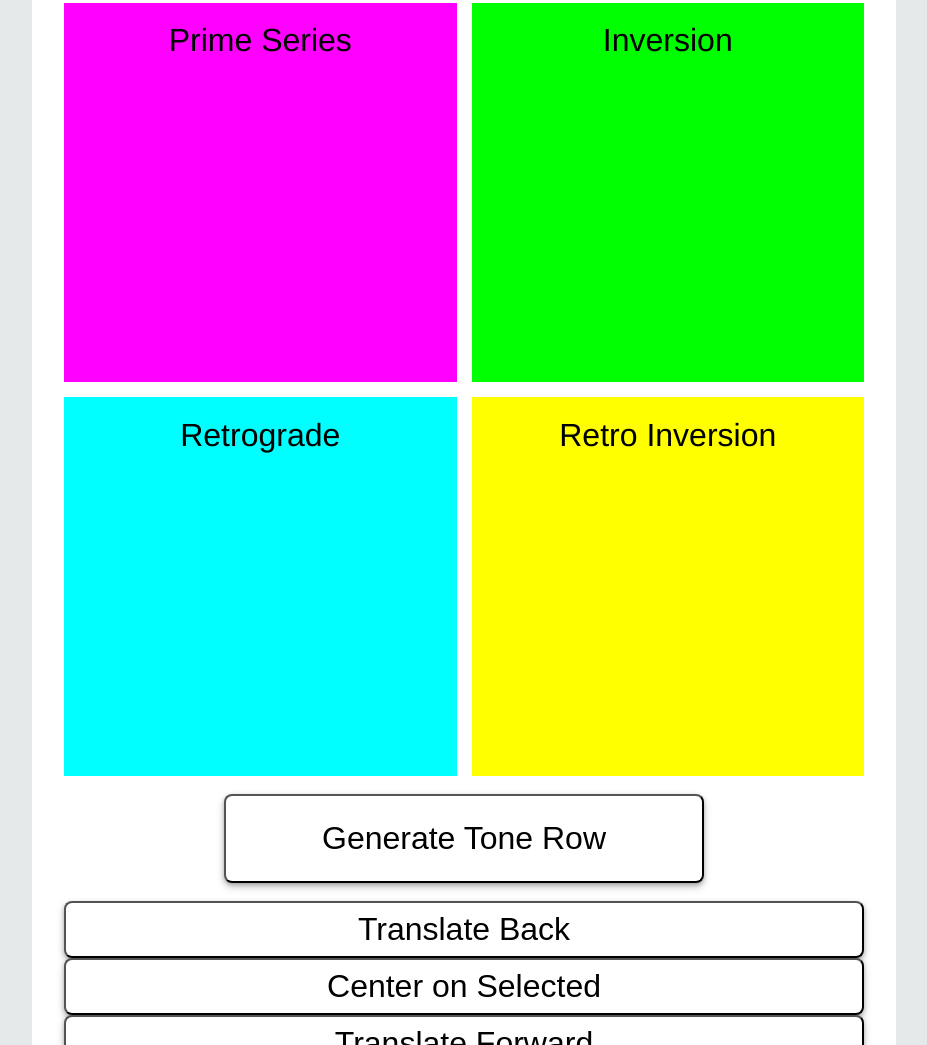
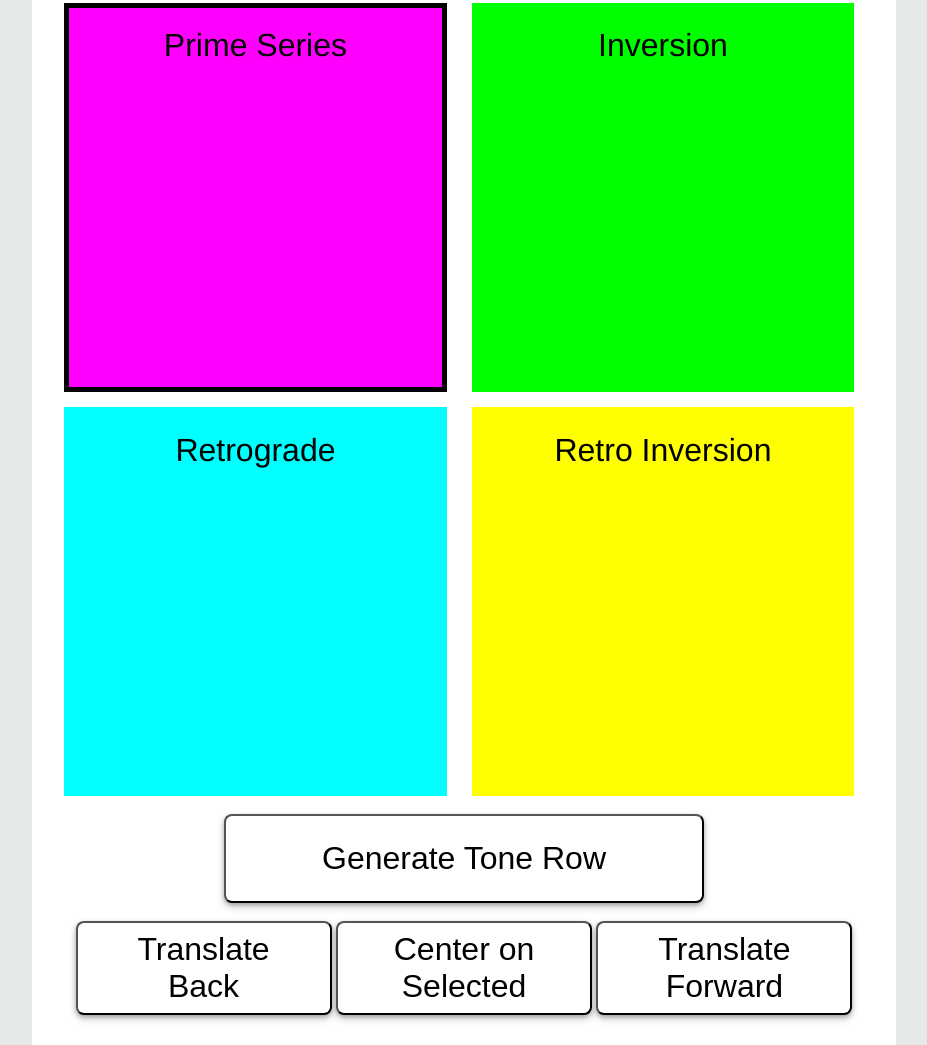
Before and after one commit to decker520/ToneRowGenerator, a plain HTML site: page index.html in a window 1280 px wide. Shown: the part 248-1293 px from the top of the page, without its empty margins (176-1103 px from the left). Drawn offline with Linux system fonts and the light colour scheme.

Commit message:
Update main.css

```diff
--- a/main.css
+++ b/main.css
@@ -36,10 +36,6 @@ h2 {
   padding: 8px 32px;
   color: black;
 }
-.buttons {
-  table-layout: fixed;
-  width: 100%
-}
 
 .gen {
   padding: 3%;
@@ -47,13 +43,11 @@ h2 {
 }
 
 .trans {
-  width: 100%;
-  height: 50%;
+  width: 32%;
 }
 
 .cent {
-  padding: 8.5%;
-  width: 100%;
+  width: 32%;
 }
 
 .button {
@@ -90,7 +84,8 @@ h2 {
 
 .box {
   display: table;
-  width: 100%;
+  border: thick solid;
+  width: 95%;
   min-height: 340px;
   padding-top: 5%;
   padding-bottom: 5%;
@@ -114,15 +109,19 @@ h2 {
 
 .a {
   background-color: magenta;
+  border-color: black;
 }
 .b {
   background-color: #00ff00ff;
+  border-color: #00ff00ff;
 }
 
 .c {
   background-color: cyan;
+  border-color: cyan;
 }
 
 .d {
   background-color: yellow;
+  border-color: yellow;
 }
```
